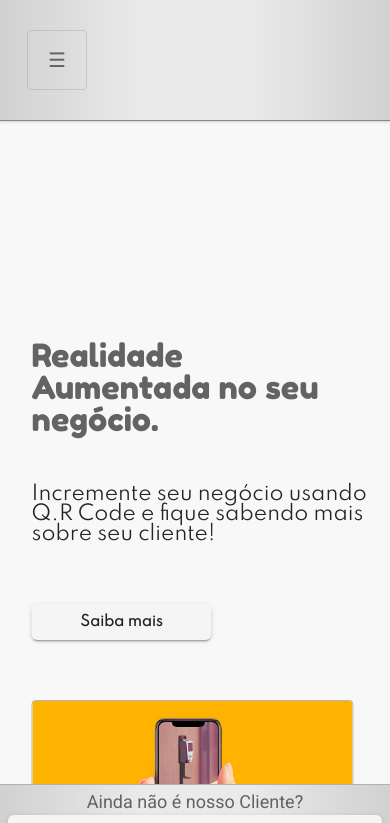
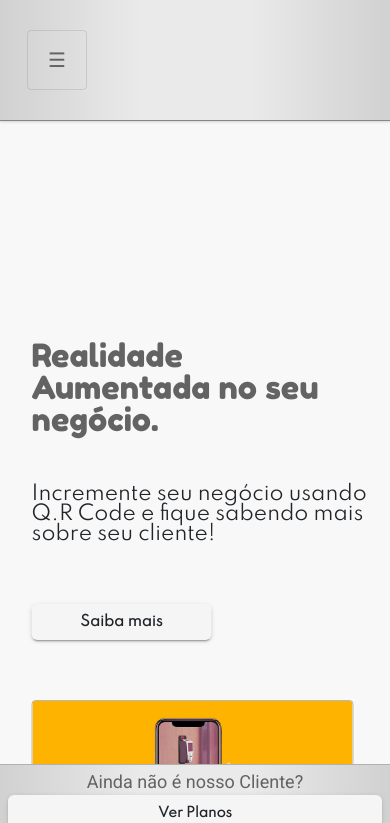
Before and after one commit to projeto-integrador-2022/qrcode-frontend, an Angular app: page / in a window 390 px wide. Shown: the top 823 px of the page. Built offline with nearby package versions, Linux system fonts and the light colour scheme.

Commit message:
[QRCT-006F] Whole page, footers and navbar are no responsive, as expected

```diff
--- a/src/app/shared/components/footer/footer.component.scss
+++ b/src/app/shared/components/footer/footer.component.scss
@@ -39,7 +39,7 @@ small:hover {
 
 @media (max-width: 480px) {
   footer {
-    max-height: 60px;
+    max-height: 80px;
     padding: 5px;
 
   }
@@ -52,7 +52,7 @@ small:hover {
     padding: 8px 20px 8px 20px !important;
   }
   .btn {
-    height: 25px;
+    height: 35px;
     margin: 4px 0 4px 0;
 
     span {
```
